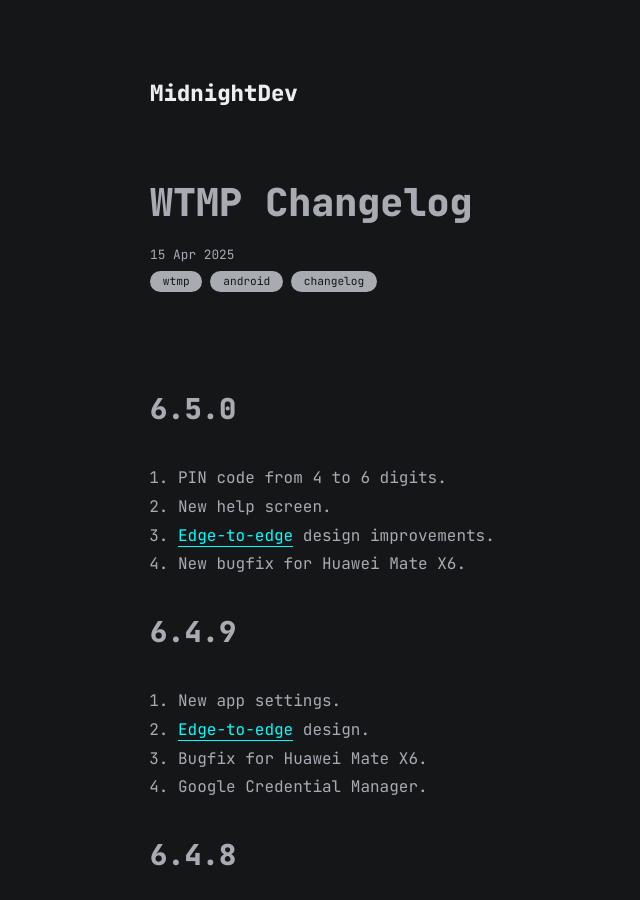
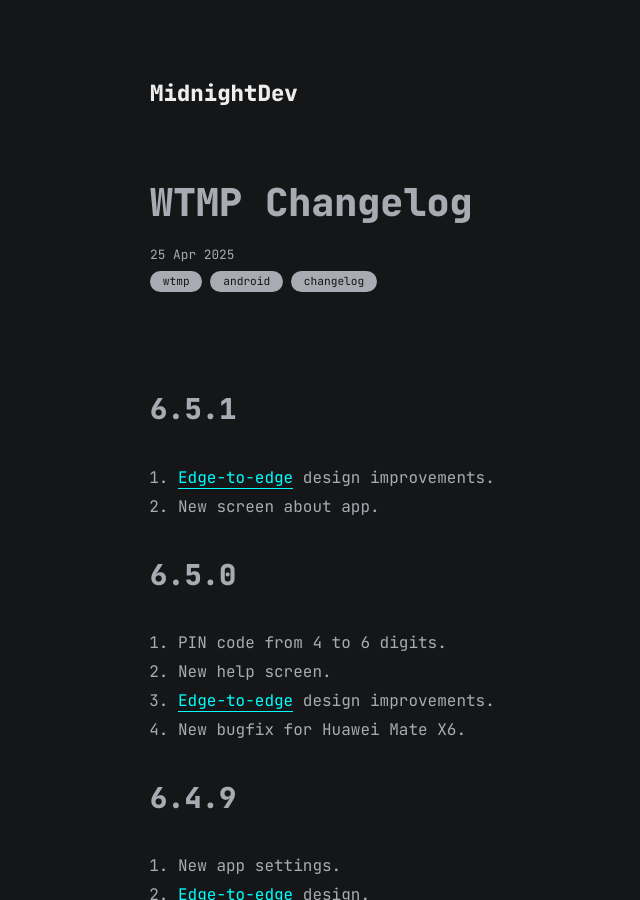
Before and after one commit to mdnghtdv/mdnghtdv.github.io, a Jekyll site: the page built from all_collections/_posts/2025-04-25-wtmp-changelog.md, in a window 1280 px wide and 900 px high. Shown: the whole window, without its empty margins (165-805 px from the left). Built offline with Jekyll 4.4.1, drawn with Linux system fonts in a browser that asks for light colours.

Commit message:
Update and rename 2025-04-15-wtmp-changelog.md to 2025-04-25-wtmp-changelog.md

```diff
--- a/all_collections/_posts/2025-04-15-wtmp-changelog.md
+++ b/all_collections/_posts/2025-04-25-wtmp-changelog.md
@@ -1,9 +1,14 @@
 ---
 layout: post
 title: WTMP Changelog
-date: 2025-04-15
+date: 2025-04-25
 categories: [wtmp, android, changelog]
 ---
+
+## 6.5.1
+
+1. [Edge-to-edge](https://developer.android.com/design/ui/mobile/guides/layout-and-content/edge-to-edge) design improvements.
+2. New screen about app.
 
 ## 6.5.0
 
```
